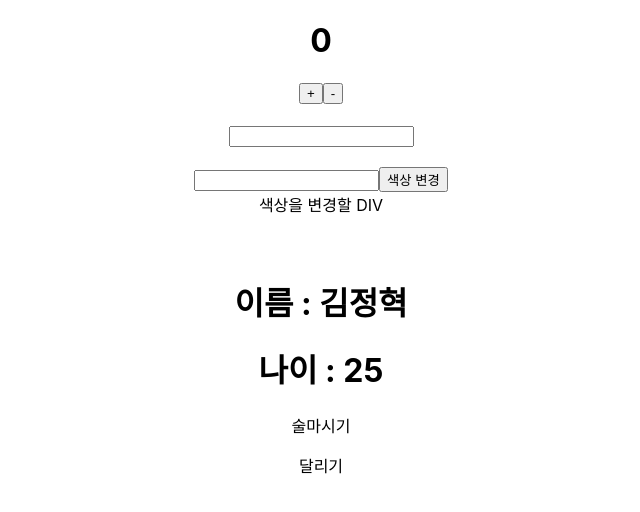
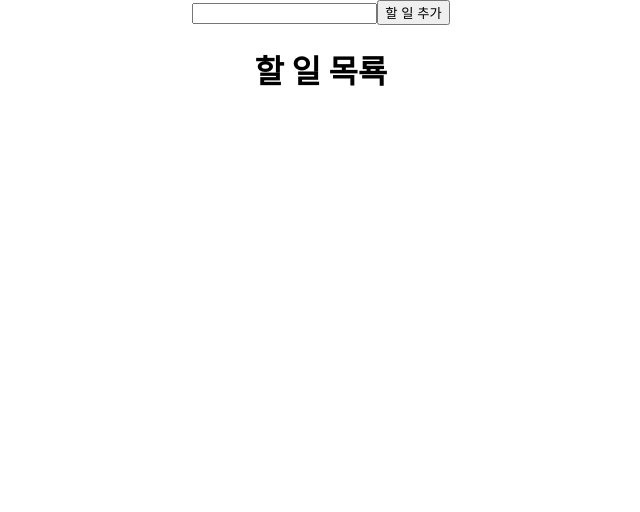
Before and after one commit to jeong-hyuk/typescript-react-app, a React (Create React App) app: page / in a window 1280 px wide. Shown: the top 512 px of the page, without its empty margins (319-959 px from the left). Built offline with nearby package versions, Linux system fonts and the light colour scheme.

Commit message:
todo 실습
todo 실습

```diff
--- a/src/App.tsx
+++ b/src/App.tsx
@@ -1,21 +1,12 @@
 import React from "react";
 import "./App.css";
-import Counter from "./components/Counter";
-import Input from "./components/Input";
-import ChangeColor from "./components/ChangeColor";
-import ParentProps from "./components/ParentProps";
+
+import Todo from "./components/Todo";
 
 function App() {
   return (
     <div className="App">
-      <Counter />
-      <Input />
-      <br />
-      <br />
-      <ChangeColor />
-      <br />
-      <br />
-      <ParentProps />
+      <Todo />
     </div>
   );
 }
--- /dev/null
+++ b/src/components/List.tsx
@@ -0,0 +1,11 @@
+import React from "react";
+import { Task } from "./Todo";
+
+export default function List({ task, done }: Task) {
+  return (
+    <>
+      <h2>할 일 : {task}</h2>
+      <h2>완료 여부 : {done ? "완료" : "미완료"}</h2>
+    </>
+  );
+}
--- /dev/null
+++ b/src/components/Todo.tsx
@@ -0,0 +1,43 @@
+import React, { useRef, useState } from "react";
+import List from "./List";
+
+export interface Task {
+  task: string;
+  done: boolean;
+}
+
+export default function Todo() {
+  const [taskList, setTaskList] = useState<Task[]>([]);
+  const inputRef = useRef<HTMLInputElement>(null);
+
+  const testList: Task[] = [
+    { task: "ts 배우기", done: false },
+    { task: "jest 배우기", done: false },
+  ];
+
+  const addTask = (): void => {
+    // let copyArr: Task[] = [...taskList];
+    if (inputRef.current !== null) {
+      let newTask: Task = { task: inputRef.current.value, done: false };
+      setTaskList([...taskList, newTask]);
+      // copyArr.push(newTask);
+      // setTaskList((cur: Task[]) => copyArr);
+      // inputRef.current.value = "";
+    }
+  };
+
+  return (
+    <>
+      <input ref={inputRef} />
+      <button onClick={addTask}>할 일 추가</button>
+      <h1>할 일 목룍</h1>
+      {taskList?.map((el, idx) => (
+        <List task={el.task} done={el.done} key={idx} />
+      ))}
+
+      {/* {testList.map((el, idx) => (
+        <List task={el.task} done={el.done} key={idx} />
+      ))} */}
+    </>
+  );
+}
```
